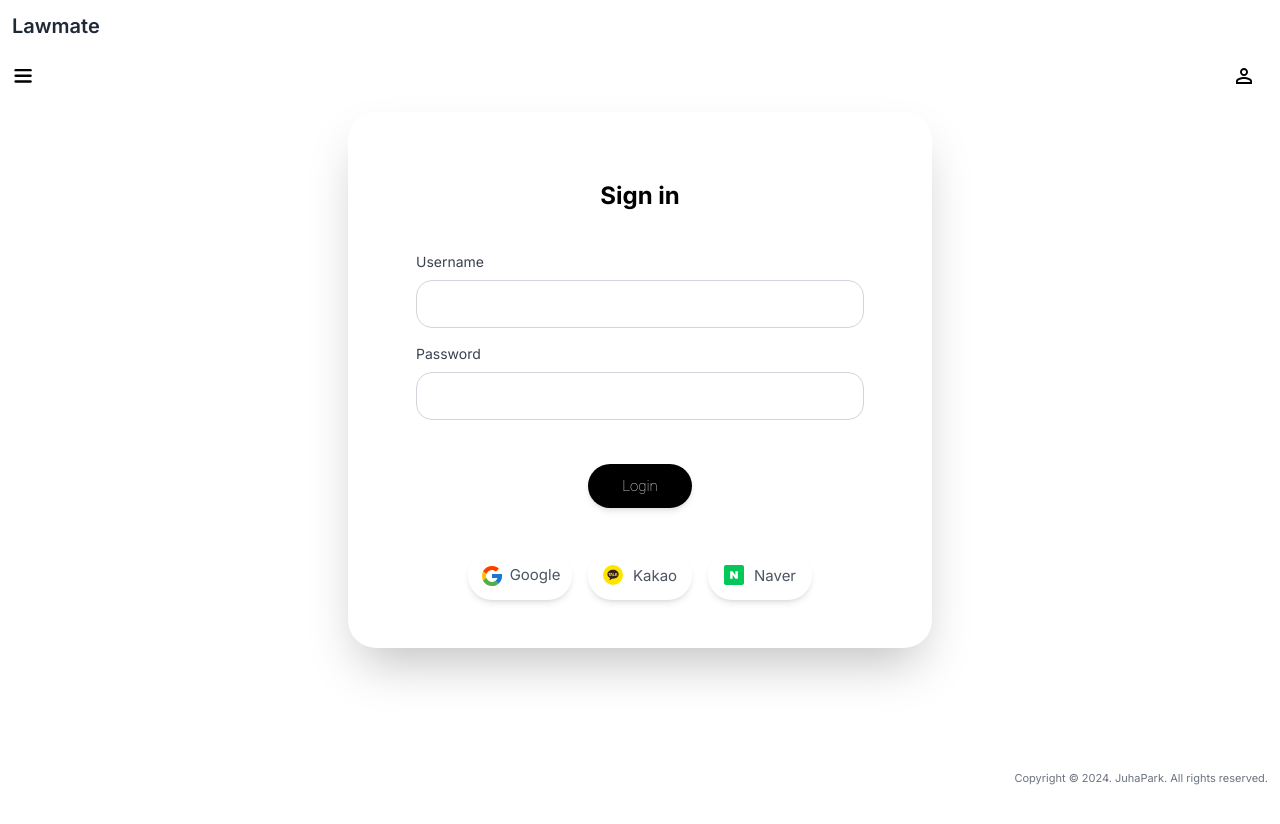
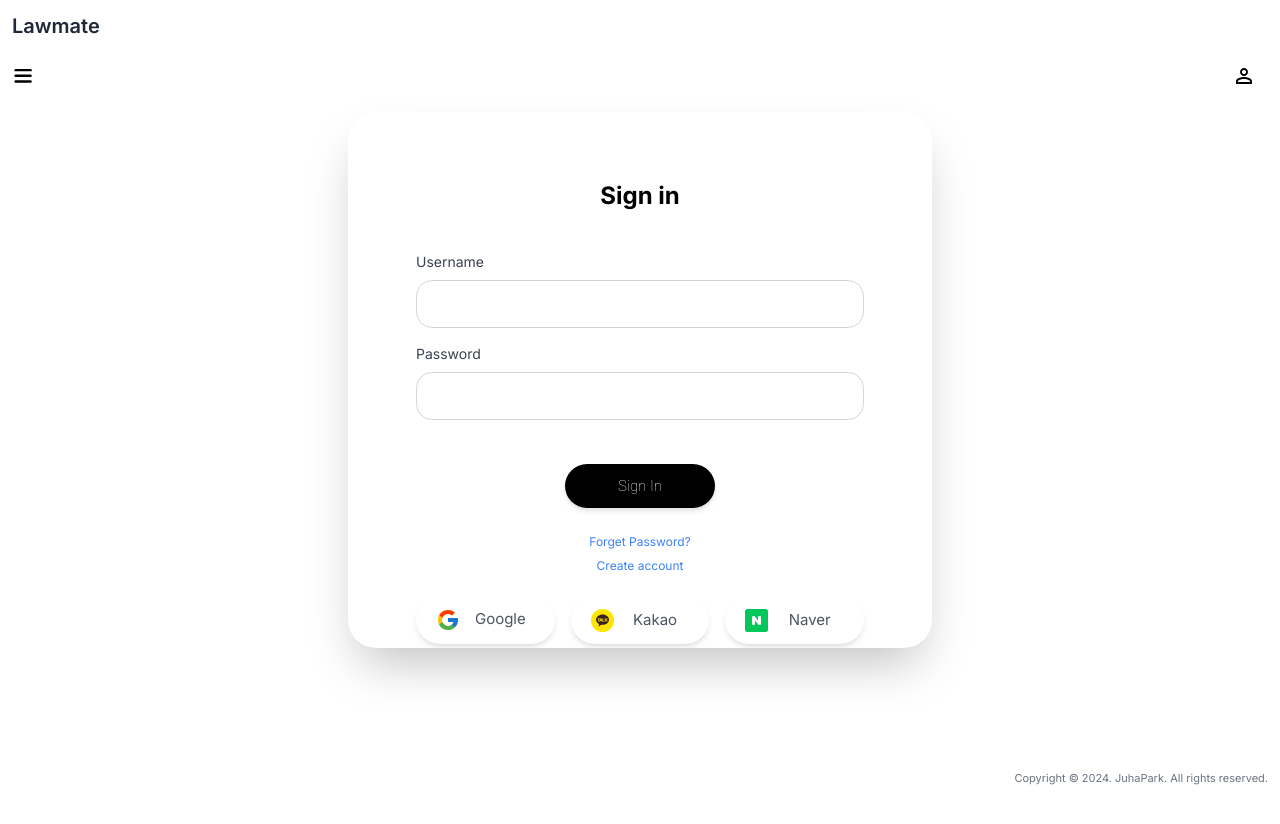
Before and after one commit to iuhapark/TX, a Next.js app in the folder nextjs-14/: page /pages/users/login in a window 1280 px wide. Shown: the top 824 px of the page. Built offline with nearby package versions, Linux system fonts and the light colour scheme.

Commit message:
Design - styling

```diff
--- a/nextjs-14/src/app/pages/users/join/page.tsx
+++ b/nextjs-14/src/app/pages/users/join/page.tsx
@@ -187,7 +187,7 @@ export default function Join({ params }: any) {
                 </p>
               </pre>
             )}
-            {beforeSubmit && existsUsernameSelector && (
+            {beforeSubmit && isTrueId && existsUsernameSelector && (
               <pre>
                 <p className="font-sans text-red-500 text-sm">
                   Username already exists.
--- a/nextjs-14/src/app/pages/users/login/page.tsx
+++ b/nextjs-14/src/app/pages/users/login/page.tsx
@@ -168,19 +168,36 @@ export default function LoginPage() {
           </div>
           {isWrongPw && len?.length > 1 && (
             <pre>
-              <p className="font-sans text-red-500 text-sm">Invalid password. Please try again.</p>
+              <p className="font-sans text-red-500 text-sm">
+                Invalid password. Please try again.
+              </p>
             </pre>
           )}
-          <div className="flex justify-center mt-11 mb-11">
-            <button onClick={handleSubmit} className="static">
-              Login
+          <div className="flex justify-center mt-11 mb-5">
+            <button onClick={handleSubmit} className="static w-1/3">
+              Sign In
             </button>
+          </div>
+          <div className="w-full text-center items-end mb-5">
+            <Link
+              href="#"
+              className="text-xs text-blue-500 hover:text-gray-900 w-full"
+            >
+              Forget Password?
+            </Link>
+            <br />
+            <Link
+              href="/pages/users/join"
+              className="text-xs text-gray-500 text-center w-full pb-20"
+            >
+              <span className="text-blue-500">Create account</span>
+            </Link>
           </div>
           <div className="flex justify-center mb-11 space-x-4">
             {" "}
             <a
               href="#"
-              className="flex items-center justify-center text-white rounded-[1.5rem] dark:bg-white shadow-md hover:bg-gray-100 w-[13vh]"
+              className="flex items-center justify-center text-white rounded-[1.5rem] dark:bg-white shadow-md hover:bg-gray-100 w-1/3"
             >
               <div className="flex px-5 justify-center w-full py-3">
                 <div className="min-w-[30px]">
@@ -212,13 +229,13 @@ export default function LoginPage() {
             </a>
             <a
               href="#"
-              className="flex items-center justify-center text-white rounded-[1.5rem] dark:bg-white shadow-md hover:bg-gray-100 w-[13vh]"
+              className="flex items-center justify-center text-white rounded-[1.5rem] dark:bg-white shadow-md hover:bg-gray-100 w-1/3"
             >
               <div className="flex px-5 justify-center w-full py-3">
                 <div className="min-w-[30px]">
                   <svg
-                    width="20"
-                    height="20"
+                    width="23"
+                    height="23"
                     viewBox="0 0 20 20"
                     fill="none"
                     xmlns="http://www.w3.org/2000/svg"
@@ -255,13 +272,13 @@ export default function LoginPage() {
             </a>
             <a
               href="#"
-              className="flex items-center justify-center text-white rounded-[1.5rem] dark:bg-white shadow-md hover:bg-gray-100 w-[13vh]"
+              className="flex items-center justify-center text-white rounded-[1.5rem] dark:bg-white shadow-md hover:bg-gray-100 w-1/3"
             >
               <div className="flex px-5 justify-center w-full py-3">
                 <div className="min-w-[30px]">
                   <svg
-                    width="20"
-                    height="20"
+                    width="23"
+                    height="23"
                     viewBox="0 0 20 20"
                     fill="none"
                     xmlns="http://www.w3.org/2000/svg"
@@ -291,21 +308,6 @@ export default function LoginPage() {
               </div>
             </a>
           </div>
-          <div className="w-full text-center items-end">
-            <Link
-              href="#"
-              className="text-xs text-blue-500 hover:text-gray-900 w-full"
-            >
-              Forget Password?
-            </Link>
-            <br />
-            <Link
-              href="/pages/users/join"
-              className="text-xs text-gray-500 text-center w-full"
-            >
-              <span className="text-blue-500">Create account</span>
-            </Link>
-          </div>
         </div>
       </div>
     </div>
```
